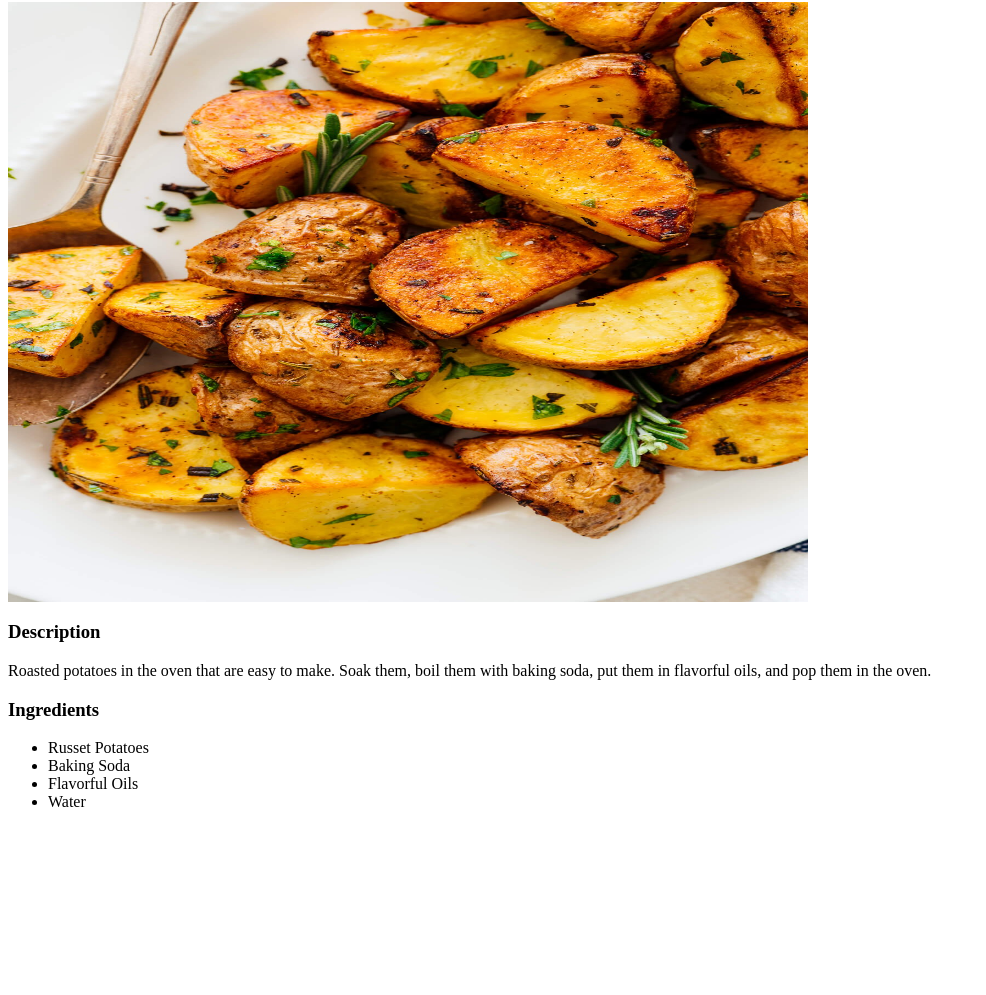
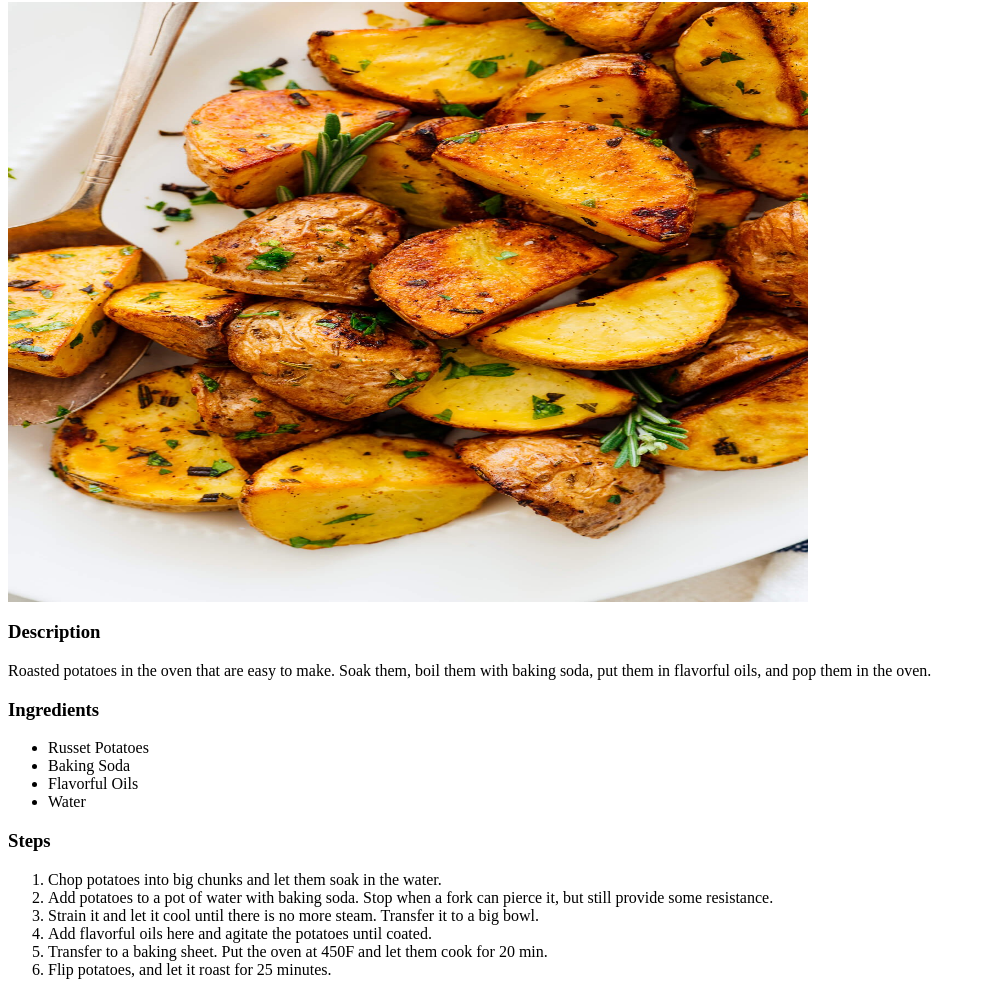
Before and after one commit to NicolasSon6/odin-recipes, a plain HTML site: page recipes/Oven_Roasted_Potatoes.html in a window 1280 px wide. Shown: the part 64-1059 px from the top of the page, without its empty margins (0-986 px from the left). Before the commit the page ends 891 px from the top, so only its background shows below. Drawn offline with Linux system fonts and the light colour scheme.

Commit message:
Add ingredients and steps to create recipe

```diff
--- a/recipes/Oven_Roasted_Potatoes.html
+++ b/recipes/Oven_Roasted_Potatoes.html
@@ -20,6 +20,15 @@ width="800" height="600">
     <li>Flavorful Oils</li>
     <li>Water</li>
 </ul>
+<h3>Steps</h3>
+<ol>
+    <li>Chop potatoes into big chunks and let them soak in the water.</li>
+    <li>Add potatoes to a pot of water with baking soda.  Stop when a fork can pierce it, but still provide some resistance.</li>
+    <li>Strain it and let it cool until there is no more steam.  Transfer it to a big bowl.</li>
+    <li>Add flavorful oils here and agitate the potatoes until coated.</li>
+    <li>Transfer to a baking sheet. Put the oven at 450F and let them cook for 20 min.</li>
+    <li>Flip potatoes, and let it roast for 25 minutes.</li>
+</ol>
 
 </body>
 
```
